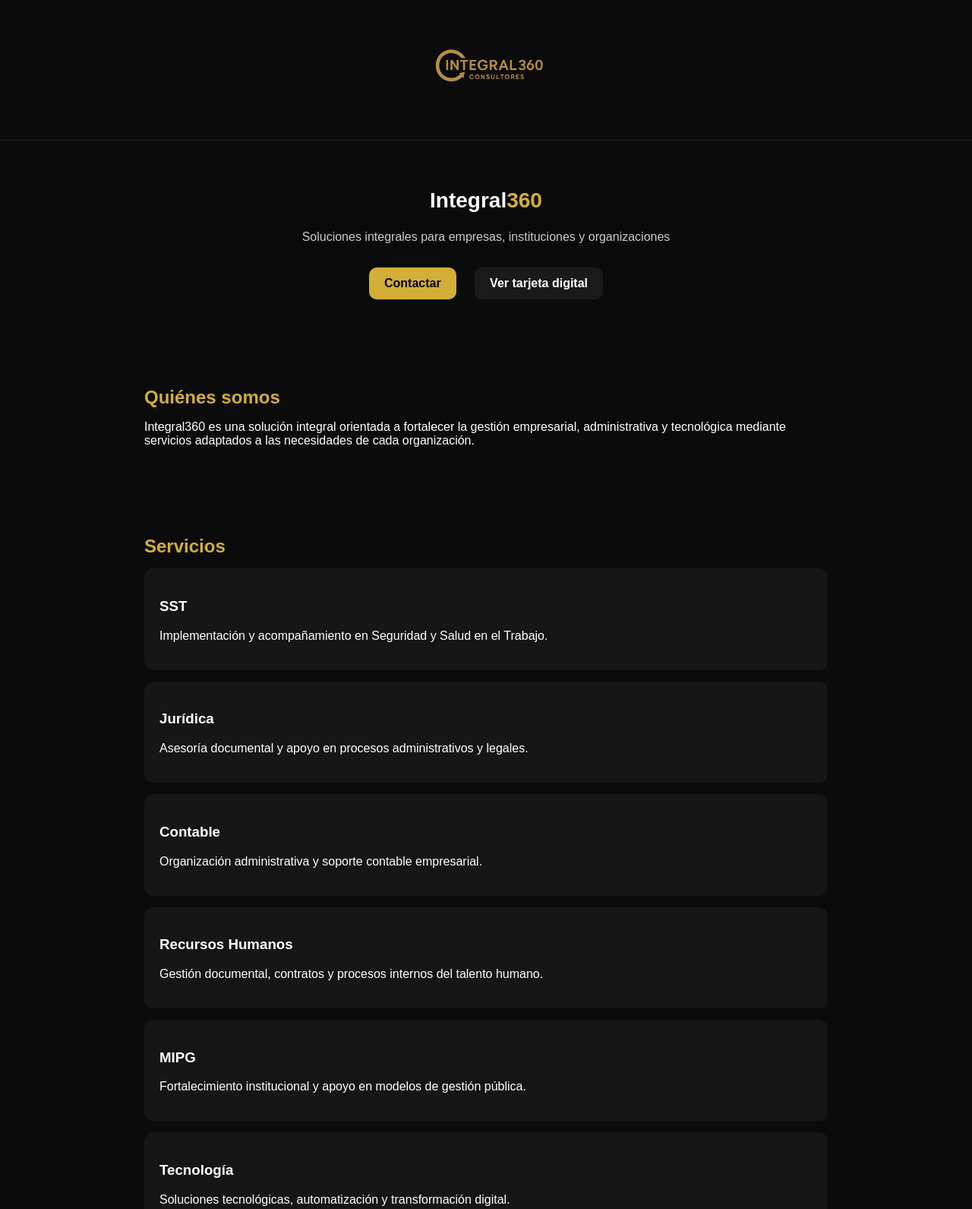
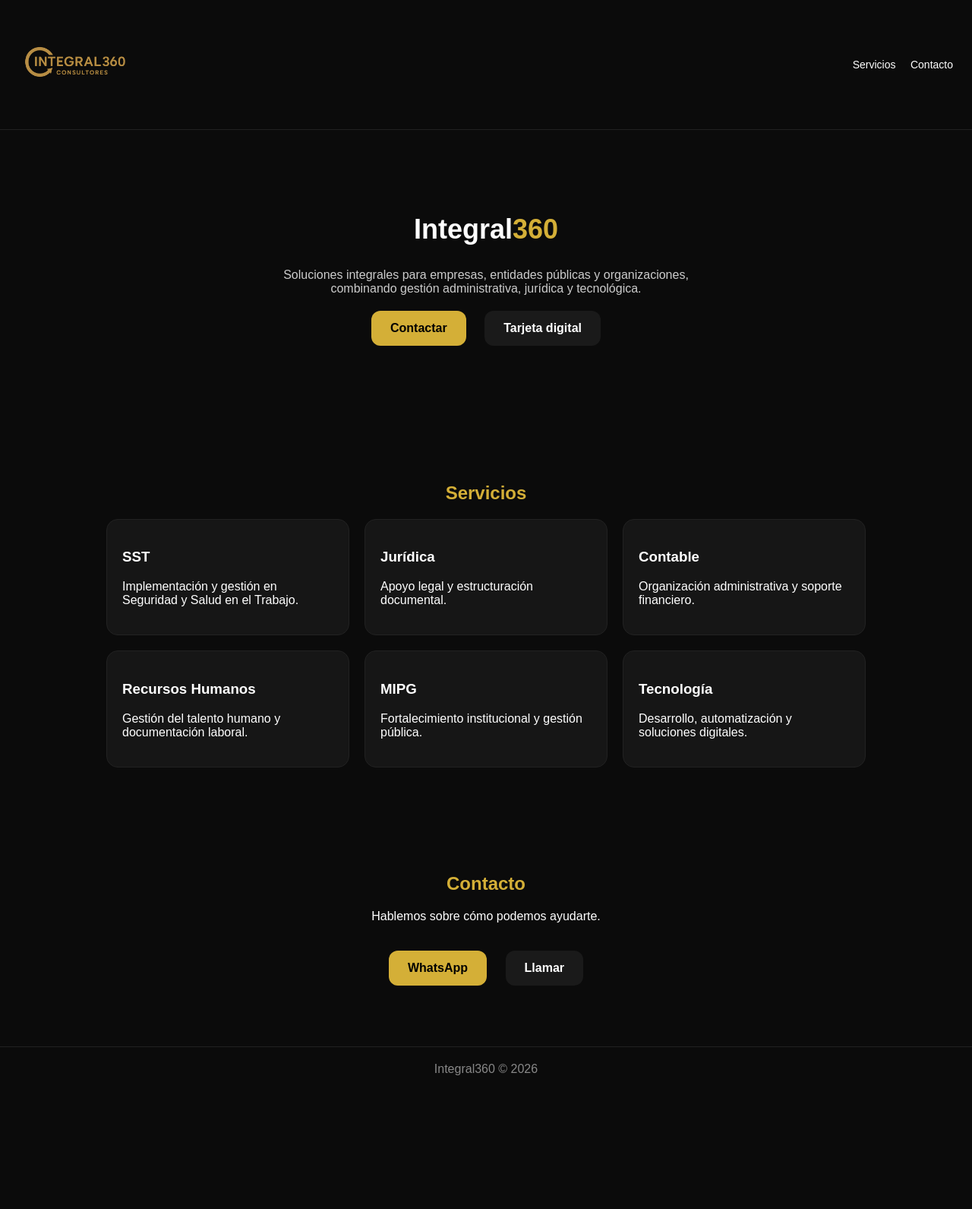
Before and after one commit to Integral360/integral360-web, a plain HTML site: page index.html in a window 1280 px wide. Shown: the top 1591 px of the page at 76% size. After the commit the page ends 1436 px from the top, so only its background shows below. Drawn offline with Linux system fonts and the light colour scheme.

Commit message:
Update index.html

```diff
--- a/index.html
+++ b/index.html
@@ -13,25 +13,34 @@ body{
   color:#fff;
 }
 
-/* HEADER */
-header{
-  padding:15px;
-  text-align:center;
+/* NAV */
+nav{
+  display:flex;
+  justify-content:space-between;
+  align-items:center;
+  padding:15px 25px;
   border-bottom:1px solid #222;
 }
 
-.logo{
-  width:150px;
+nav img{
+  width:140px;
+}
+
+nav a{
+  color:#fff;
+  text-decoration:none;
+  margin-left:15px;
+  font-size:14px;
 }
 
 /* HERO */
 .hero{
   text-align:center;
-  padding:40px 20px;
+  padding:80px 20px;
 }
 
 .hero h1{
-  font-size:28px;
+  font-size:36px;
 }
 
 .hero span{
@@ -41,14 +50,15 @@ header{
 .hero p{
   color:#ccc;
   margin-top:10px;
+  max-width:600px;
+  margin:auto;
 }
 
-/* BOTONES */
 .btn{
   display:inline-block;
-  margin:15px 10px;
-  padding:12px 20px;
-  border-radius:10px;
+  margin:20px 10px;
+  padding:14px 25px;
+  border-radius:12px;
   text-decoration:none;
   font-weight:bold;
 }
@@ -65,26 +75,40 @@ header{
 
 /* SECCIONES */
 .section{
-  padding:40px 20px;
-  max-width:900px;
+  padding:60px 20px;
+  max-width:1000px;
   margin:auto;
 }
 
 .section h2{
   color:#d4af37;
-  margin-bottom:15px;
+  margin-bottom:20px;
+  text-align:center;
 }
 
 /* SERVICIOS */
 .services{
   display:grid;
-  gap:15px;
+  grid-template-columns:repeat(auto-fit,minmax(250px,1fr));
+  gap:20px;
 }
 
 .service{
   background:#161616;
   padding:20px;
-  border-radius:12px;
+  border-radius:15px;
+  border:1px solid #222;
+  transition:0.2s;
+}
+
+.service:hover{
+  border:1px solid #d4af37;
+  transform:translateY(-5px);
+}
+
+/* CONTACTO */
+.contact{
+  text-align:center;
 }
 
 /* FOOTER */
@@ -99,67 +123,70 @@ footer{
 
 <body>
 
-<header>
-  <img src="logo.png" class="logo">
-</header>
+<!-- NAV -->
+<nav>
+  <img src="logo.png">
+  <div>
+    <a href="#servicios">Servicios</a>
+    <a href="#contacto">Contacto</a>
+  </div>
+</nav>
 
+<!-- HERO -->
 <section class="hero">
   <h1>Integral<span>360</span></h1>
-  <p>Soluciones integrales para empresas, instituciones y organizaciones</p>
+  <p>
+    Soluciones integrales para empresas, entidades públicas y organizaciones,
+    combinando gestión administrativa, jurídica y tecnológica.
+  </p>
 
   <a href="https://wa.me/573162410970" class="btn gold">Contactar</a>
-  <a href="https://card.integral360.com.co" class="btn dark">Ver tarjeta digital</a>
+  <a href="https://card.integral360.com.co" class="btn dark">Tarjeta digital</a>
 </section>
 
-<section class="section">
-  <h2>Quiénes somos</h2>
-  <p>
-    Integral360 es una solución integral orientada a fortalecer la gestión empresarial,
-    administrativa y tecnológica mediante servicios adaptados a las necesidades de cada organización.
-  </p>
-</section>
-
-<section class="section">
+<!-- SERVICIOS -->
+<section class="section" id="servicios">
   <h2>Servicios</h2>
 
   <div class="services">
 
     <div class="service">
       <h3>SST</h3>
-      <p>Implementación y acompañamiento en Seguridad y Salud en el Trabajo.</p>
+      <p>Implementación y gestión en Seguridad y Salud en el Trabajo.</p>
     </div>
 
     <div class="service">
       <h3>Jurídica</h3>
-      <p>Asesoría documental y apoyo en procesos administrativos y legales.</p>
+      <p>Apoyo legal y estructuración documental.</p>
     </div>
 
     <div class="service">
       <h3>Contable</h3>
-      <p>Organización administrativa y soporte contable empresarial.</p>
+      <p>Organización administrativa y soporte financiero.</p>
     </div>
 
     <div class="service">
       <h3>Recursos Humanos</h3>
-      <p>Gestión documental, contratos y procesos internos del talento humano.</p>
+      <p>Gestión del talento humano y documentación laboral.</p>
     </div>
 
     <div class="service">
       <h3>MIPG</h3>
-      <p>Fortalecimiento institucional y apoyo en modelos de gestión pública.</p>
+      <p>Fortalecimiento institucional y gestión pública.</p>
     </div>
 
     <div class="service">
       <h3>Tecnología</h3>
-      <p>Soluciones tecnológicas, automatización y transformación digital.</p>
+      <p>Desarrollo, automatización y soluciones digitales.</p>
     </div>
 
   </div>
 </section>
 
-<section class="section">
+<!-- CONTACTO -->
+<section class="section contact" id="contacto">
   <h2>Contacto</h2>
-  <p>Escríbenos o llámanos para conocer cómo podemos ayudarte.</p>
+  <p>Hablemos sobre cómo podemos ayudarte.</p>
 
   <a href="https://wa.me/573162410970" class="btn gold">WhatsApp</a>
   <a href="tel:+573162410970" class="btn dark">Llamar</a>
```
